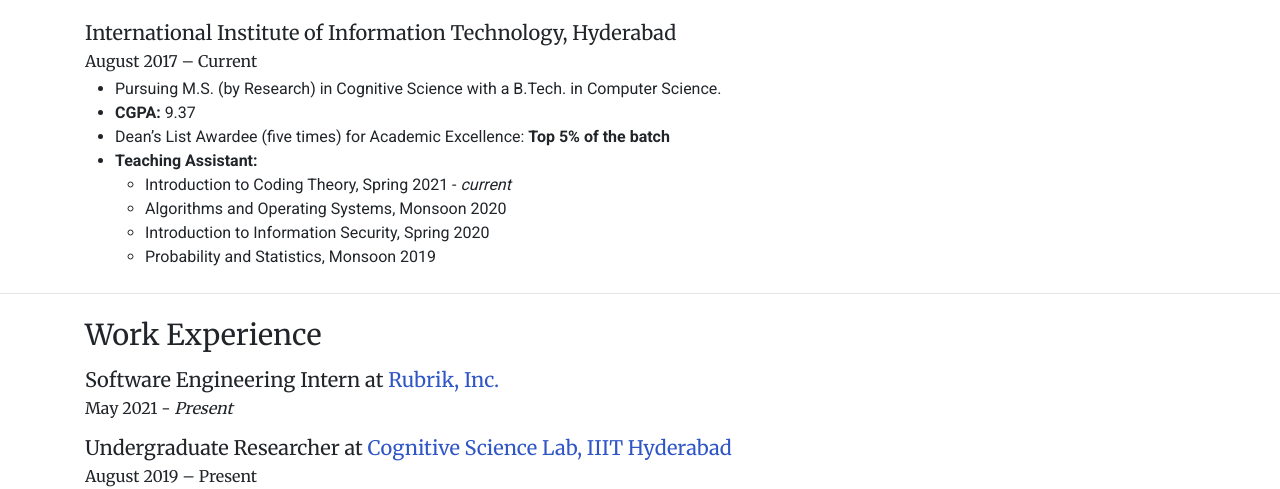
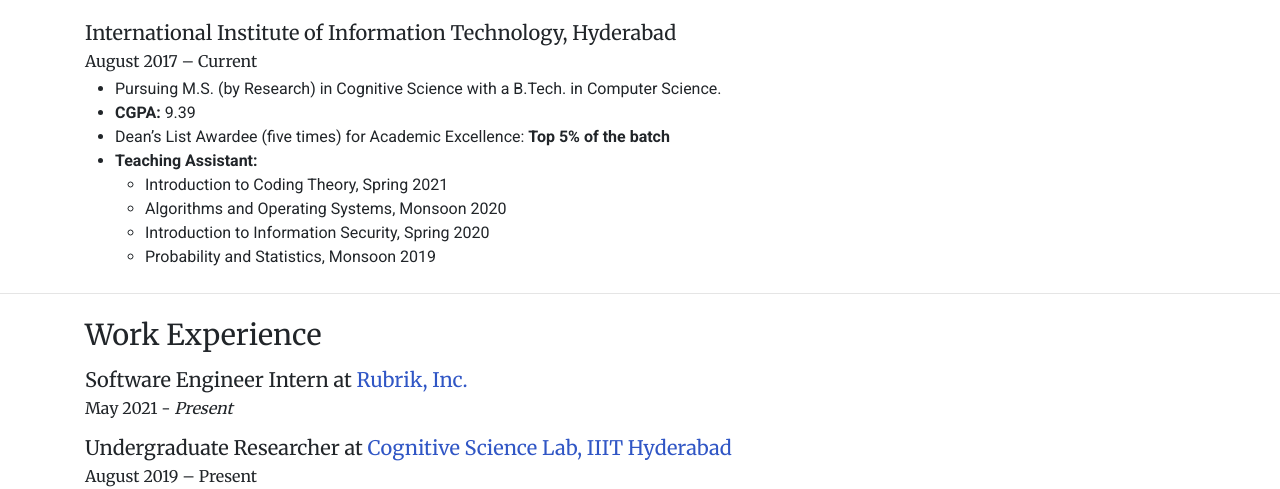
Before and after one commit to rish-singhal/rish-singhal.github.io, a Jekyll site: the page built from pages/resume.html, in a window 1280 px wide. Shown: the part 197-686 px from the top of the page. Built offline with Jekyll 4.4.1, drawn with Linux system fonts in a browser that asks for light colours; nearby versions of some CDN libraries.

Commit message:
Update resume

```diff
--- a/pages/resume.html
+++ b/pages/resume.html
@@ -13,7 +13,7 @@ permalink: /resume
       Pursuing M.S. (by Research) in Cognitive Science with a B.Tech. in Computer Science.
     </li>
     <li>
-      <b>CGPA:</b> 9.37
+      <b>CGPA:</b> 9.39
     </li>
     <li>
       Dean’s List Awardee (five times) for Academic Excellence: <b>Top 5% of the batch</b>
@@ -21,9 +21,7 @@ permalink: /resume
     <li>
       <b>Teaching Assistant:</b>
       <ul>
-        <li>
-           Introduction to Coding Theory, Spring 2021 -
-          <em>current</em>
+        <li>Introduction to Coding Theory, Spring 2021</li>
         <li>Algorithms and Operating Systems, Monsoon 2020</li>
         <li>Introduction to Information Security, Spring 2020</li>
         <li>Probability and Statistics, Monsoon 2019</li>
@@ -37,7 +35,7 @@ permalink: /resume
 <section class="container">
   <h2>Work Experience</h2>
   <h4>
-    Software Engineering Intern at <a href="https://www.rubrik.com">Rubrik, Inc.</a>
+    Software Engineer Intern at <a href="https://www.rubrik.com">Rubrik, Inc.</a>
   </h4>
   <p class="dates">May 2021 - <em>Present</em></p>
   <h4>
```
